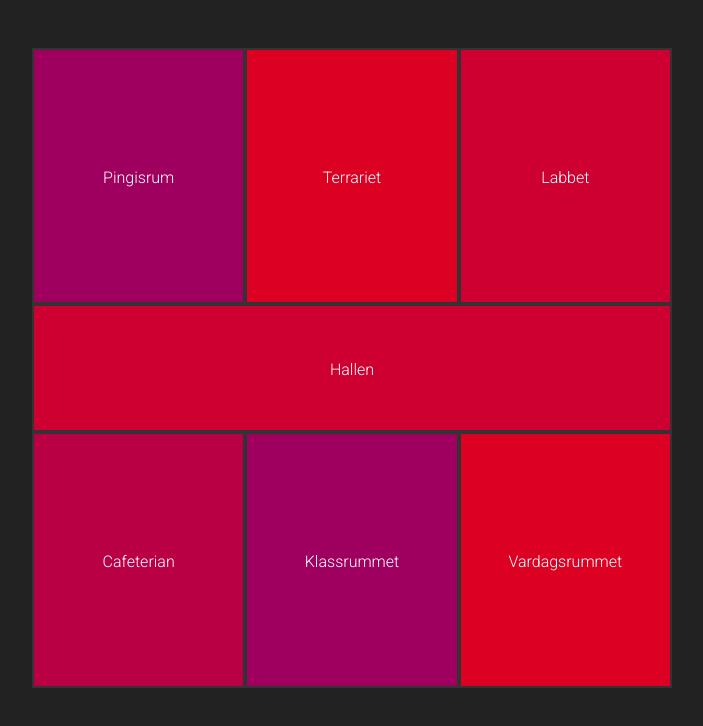
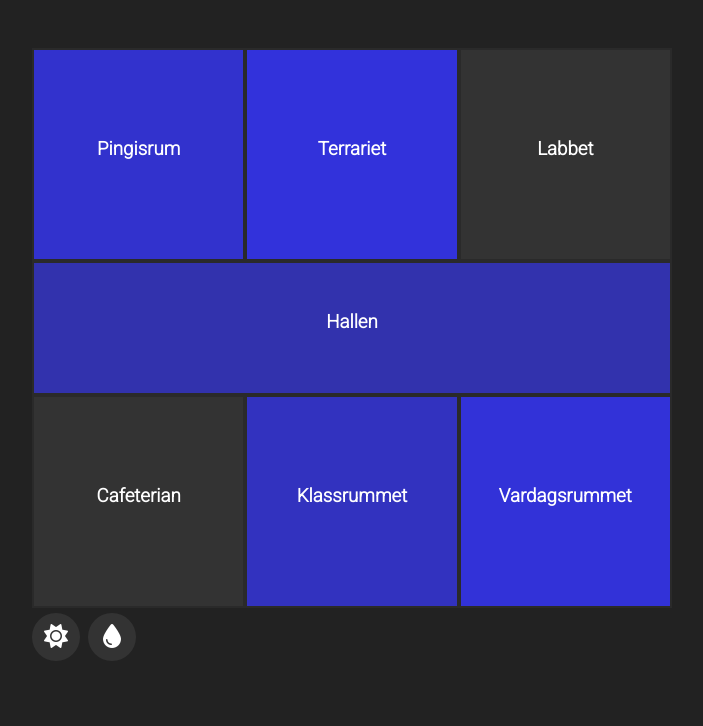
Before and after one commit to SirMacke/EasyTemp, a website: page public/home/home.html in a window 1280 px wide. Shown: the whole page, without its empty margins (288-991 px from the left). Drawn offline with Linux system fonts and the light colour scheme.

Commit message:
Home page update

```diff
--- a/public/home/home.css
+++ b/public/home/home.css
@@ -4,8 +4,13 @@ html * {
     box-sizing: border-box;
 }
 
+* {
+    outline: none;
+}
+
 body {
     display: flex;
+    flex-direction: column;
     align-items: center;
     justify-content: center;
     margin: 0;
@@ -21,37 +26,140 @@ body {
     -ms-user-select: none;
     user-select: none;
     display: grid;
-    width: 80vmin;
+    width: 50vw;
     margin-top: 3rem;
     grid-template-columns: repeat(3, 1fr);
-    grid-template-rows: auto 20% auto;
+    grid-template-rows: auto 24% auto;
     background-color: #2a2a2a;
 }
 
-.map-container>div {
-    background-color: #333333;
-    height: calc(80vmin * 0.4);
+.map-container>a {
+    display: flex;
+    flex-direction: column;
+    background-color: #333;
+    height: calc(70vmin * 0.38);
     text-align: center;
-    line-height: calc(80vmin * 0.4);
-    border: 2px solid #333;
+    border: 2px solid #2a2a2a;
     transition: all 200ms ease;
     z-index: 0;
+    text-decoration: none;
 }
 
-.map-container>div:hover {
+.epa-traktor {
+    display: flex;
+    flex-direction: column;
+}
+
+.temp-humid-buttons {
+    margin-top: 5px;
+    display: flex;
+    transition: all 200ms ease;
+}
+
+.temp-humid-buttons>div {
+    height: 3rem;
+    width: 3rem;
+    border-radius: 1.5rem;
+    font-size: 1.5rem;
+    line-height: 3rem;
+    margin-right: 0.5rem;
+    background-color: #333333;
+    text-align: center;
+}
+
+.temp-humid-buttons>div:hover {
+    cursor: pointer;
+    transform: scale(1.1);
+}
+
+.temp-humid-buttons>div:active {
+    transform: scale(1.2);
+    filter: brightness(1.2);
+}
+
+#temp-button {
+    transition: all 100ms ease-in-out;
+}
+
+#temp-button:hover {
+    background-color: #dd2c00;
+}
+
+#humid-button {
+    transition: all 100ms ease-in-out;
+}
+
+#humid-button:hover {
+    background-color: #0054c2;
+}
+
+.inactive>h3 {
+    margin-top: 11vh;
+}
+
+.inactive:hover {
+    cursor: default;
+}
+
+.active>h3 {
+    margin-top: 11vh;
+    transition: all 200ms ease;
+}
+
+.active>div {
+    display: none;
+}
+
+.active:hover {
     cursor: pointer;
     transform: scale(1.07);
-    filter: brightness(1);
     z-index: 1;
 }
 
-.map-container>div:active {
+.active:hover>h3 {
+    margin-top: 6vh;
+}
+
+.active:hover>div {
+    display: block;
+}
+
+.active:active {
     filter: brightness(1.15);
 }
 
-#hallway {
-    height: calc(80vmin * 0.2);
-    line-height: calc(80vmin * 0.2);
+.hallway {
+    height: calc(70vmin * 0.24) !important;
     grid-column: 1/4;
     grid-row: 2/3;
 }
+
+.hallway>h3 {
+    margin-top: 6vh;
+    transition: all 200ms ease;
+}
+
+.hallway>div {
+    display: none;
+}
+
+.hallway:hover {
+    cursor: pointer;
+    transform: scale(1.07);
+    z-index: 1;
+}
+
+.hallway:hover>h3 {
+    margin-top: 1vh;
+}
+
+.hallway:hover>div {
+    display: block;
+}
+
+.hallway:active {
+    filter: brightness(1.15);
+}
+
+
+/*# sourceMappingURL=home.css.map */
--- a/public/home/home.html
+++ b/public/home/home.html
@@ -6,18 +6,49 @@
     <meta name="viewport" content="width=device-width, initial-scale=1.0, shrink-to-fit=no">
     <title>Heatmap</title>
     <link href="https://fonts.googleapis.com/css2?family=Roboto:wght@300&display=swap" rel="stylesheet">
+    <script src="https://kit.fontawesome.com/89a1a46ea6.js" crossorigin="anonymous"></script>
     <link rel="stylesheet" href="home.css">
 </head>
 
 <body>
-    <div class="map-container">
-        <div id="room1">Pingisrum</div>
-        <div id="room2">Terrariet</div>
-        <div id="room3">Labbet</div>
-        <div id="hallway">Hallen</div>
-        <div id="room4">Cafeterian</div>
-        <div id="room5">Klassrummet</div>
-        <div id="room6">Vardagsrummet</div>
+    <div class="epa-traktor">
+        <div class="map-container">
+            <a id="room0" class="active" href="#">
+                <h3>Pingisrum</h3>
+                <div><i class="fas fa-sun"></i> 22.3°C</div>
+                <div><i class="fas fa-tint"></i> 56.2</div>
+            </a>
+            <a id="room1" class="active" href="#">
+                <h3>Terrariet</h3>
+                <div><i class="fas fa-sun"></i> 22.3°C</div>
+                <div><i class="fas fa-tint"></i> 56.2</div>
+            </a>
+            <a class="inactive">
+                <h3>Labbet</h3>
+            </a>
+            <a id="room2" class="hallway" href="#">
+                <h3>Hallen</h3>
+                <div><i class="fas fa-sun"></i> 22.3°C</div>
+                <div><i class="fas fa-tint"></i> 56.2</div>
+            </a>
+            <a class="inactive">
+                <h3>Cafeterian</h3>
+            </a>
+            <a id="room3" class="active" href="#">
+                <h3>Klassrummet</h3>
+                <div><i class="fas fa-sun"></i> 22.3°C</div>
+                <div><i class="fas fa-tint"></i> 56.2</div>
+            </a>
+            <a id="room4" class="active" href="#">
+                <h3>Vardagsrummet</h3>
+                <div><i class="fas fa-sun"></i> 22.3°C</div>
+                <div><i class="fas fa-tint"></i> 56.2</div>
+            </a>
+        </div>
+        <div class="temp-humid-buttons">
+            <div id="temp-button"><i class="fas fa-sun"></i></div>
+            <div id="humid-button"><i class="fas fa-tint"></i></div>
+        </div>
     </div>
 </body>
 
--- a/public/home/home.js
+++ b/public/home/home.js
@@ -1,22 +1,16 @@
 "use strict";
 let cookies = document.cookie;
 
-let bias = 0.008;
+let tempButton = document.getElementById('temp-button');
+let humidButton = document.getElementById('humid-button');
 let roomsArray = [
-    { room: "hallway", temperature: 20 },
-    { room: "room1", temperature: 18 },
-    { room: "room2", temperature: 21 },
-    { room: "room3", temperature: 20 },
-    { room: "room4", temperature: 19 },
-    { room: "room5", temperature: 18 },
-    { room: "room6", temperature: 21 },
+    { room: "room0", temperature: 22, humidity: 35 },
+    { room: "room1", temperature: 18, humidity: 42 },
+    { room: "room2", temperature: 21, humidity: 25 },
+    { room: "room3", temperature: 20, humidity: 30 },
+    { room: "room4", temperature: 19, humidity: 40 },
 ];
-
-function getRndInteger(min, max) {
-    return Math.floor(Math.random() * (max - min + 1)) + min;
-}
-let calculateColor = (currentTemp, maxTemp, minTemp) => {
-    let b = bias; // Bias är 0.15
+let calculateTemperatureColor = (currentTemp, maxTemp, minTemp, b) => {
     let exponentionateRgb = (x, b) => {
         let f = (b ** x - 1) / (b - 1);
         let g = -((b ** x - 1) / (b - 1)) + 1;
@@ -27,16 +21,34 @@ let calculateColor = (currentTemp, maxTemp, minTemp) => {
     let blueValue = exponentionateRgb(float, b).blue * 255;
     return `rgb(${redValue}, 0, ${blueValue})`;
 };
+let calculateHumidityColor = (currentHumid, maxHumid, minHumid, b) => {
+    let exponentCurve = (x, b) => (b ** x - 1) / (b - 1);
+    let float = (currentHumid - minHumid) / (maxHumid - minHumid);
+    return `rgb(50, 50, ${exponentCurve(float, b) * 255})`;
+};
 
-function colorRooms() {
-    for (let i = 0; i < roomsArray.length; i++) {
+function colorRoomTemps() {
+    for (let i in roomsArray) {
         let room = document.getElementById(roomsArray[i].room);
-        room.style.backgroundColor = calculateColor(roomsArray[i].temperature, 30, 15);
+        room.style.backgroundColor = calculateTemperatureColor(roomsArray[i].temperature, 30, 15, 0.008);
     }
 }
+
+function colorRoomHumid() {
+    for (let i in roomsArray) {
+        let room = document.getElementById(roomsArray[i].room);
+        console.log(calculateHumidityColor(roomsArray[i].humidity, 100, 1, 10));
+        room.style.backgroundColor = calculateHumidityColor(roomsArray[i].humidity, 100, 1, 0.01);
+    }
+}
+tempButton.onclick = () => {
+    colorRoomTemps();
+};
+humidButton.onclick = () => {
+    colorRoomHumid();
+};
 window.onload = () => {
-    colorRooms();
+    colorRoomHumid();
 };
 
-
 console.log(cookies);
```
